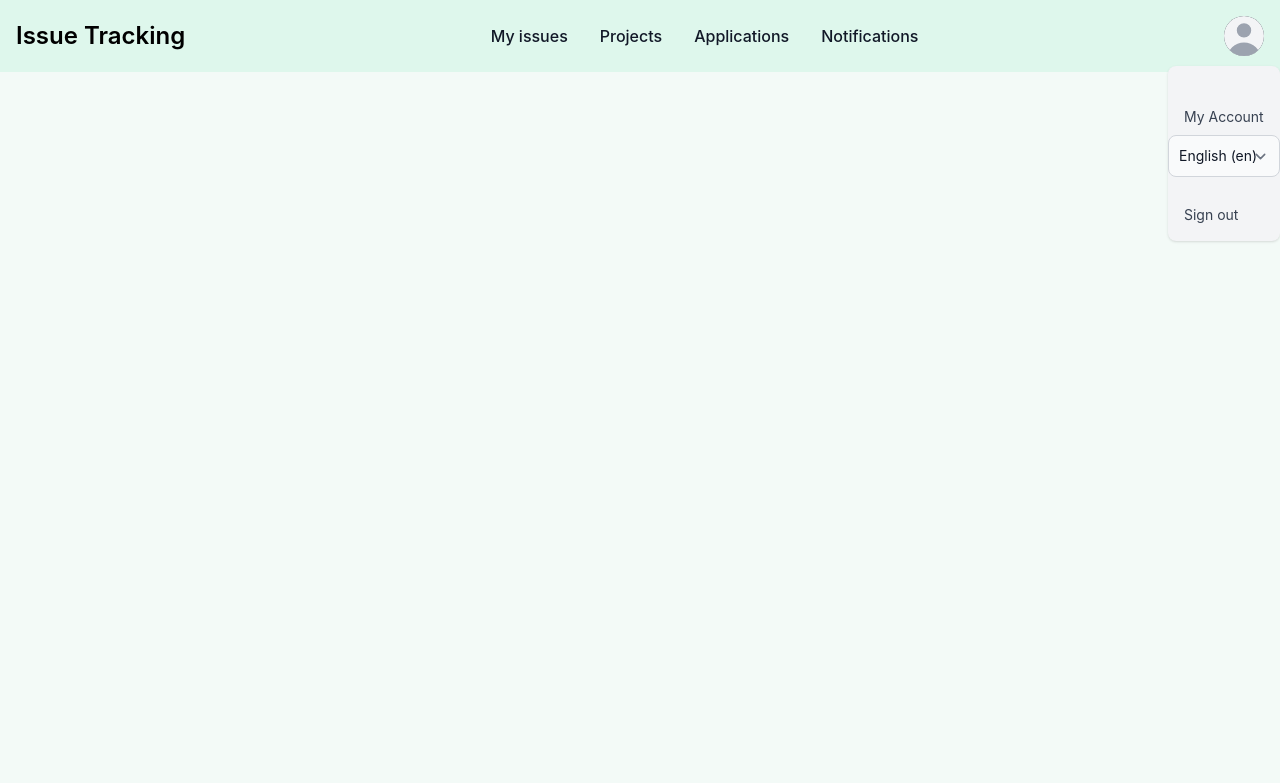
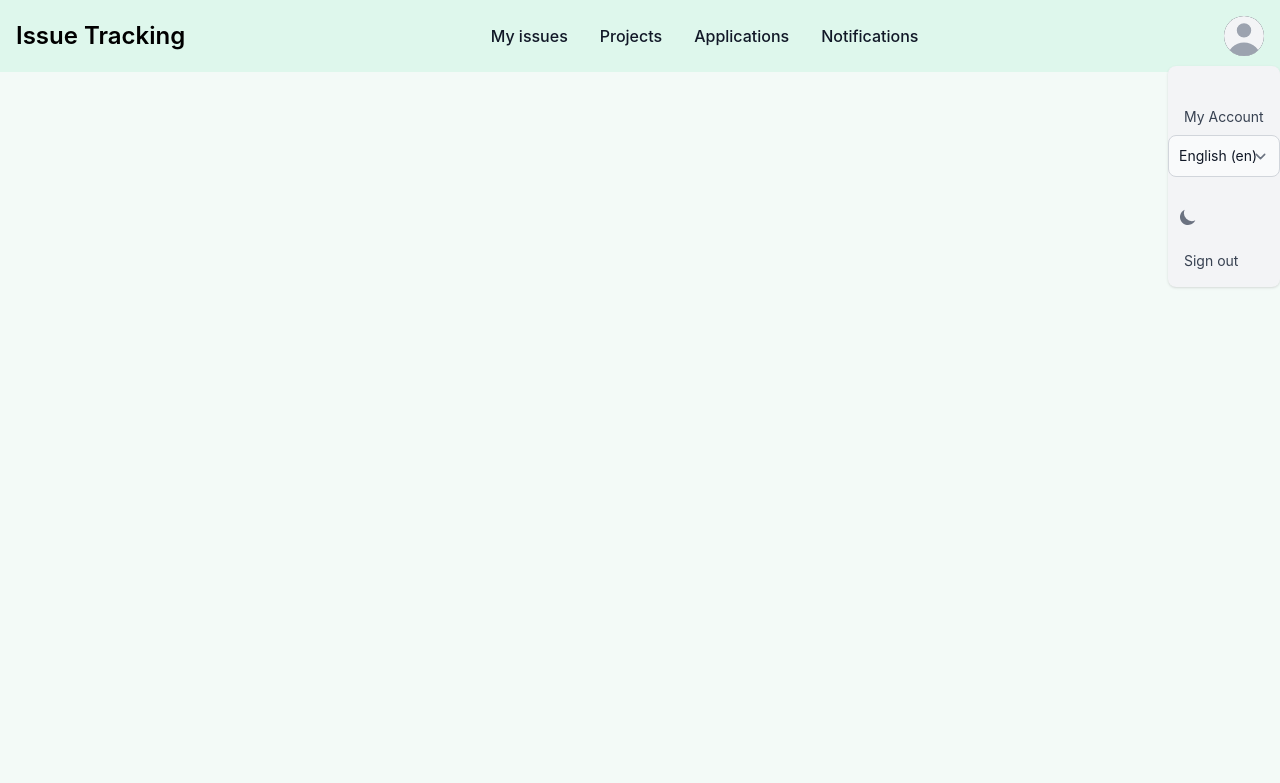
Before and after one commit to John94php/IssueTracking, a Django app: template templates/_auth.html in a window 1280 px wide, after a click on "Open user menu". Shown: the top 783 px of the page. Run offline with Django 3.2, Linux system fonts and the light colour scheme; the template is opened without the code that fills it: most values are stand-ins (such as "Sample title", 1, 10 or a date in 2020); some libraries are stand-ins or nearby versions.

Commit message:
add dark mode

```diff
--- a/tailwind.config.js
+++ b/tailwind.config.js
@@ -1,4 +1,5 @@
 module.exports = {
+  darkMode: 'class'
   content: [
       './templates/**/*.html',
             './node_modules/flowbite/**/*.js'
--- a/templates/_auth.html
+++ b/templates/_auth.html
@@ -14,7 +14,7 @@
     <link href="https://cdnjs.cloudflare.com/ajax/libs/flowbite/2.3.0/flowbite.min.css" rel="stylesheet"/>
     <script src="https://cdnjs.cloudflare.com/ajax/libs/flowbite/2.3.0/flowbite.min.js"></script>
 </head>
-<body class="bg-green-50">
+<body class="bg-green-50 dark:bg-gray-900">
 
 
 
@@ -59,6 +59,12 @@
     </div>
 </form>
 
+            </li>
+            <li>
+                <a id="theme-toggle" type="button" class="text-gray-500 dark:text-gray-400 hover:bg-gray-100 dark:hover:bg-gray-700 focus:outline-none focus:ring-4 focus:ring-gray-200 dark:focus:ring-gray-700 rounded-lg text-sm p-2.5">
+    <svg id="theme-toggle-dark-icon" class="hidden w-5 h-5" fill="currentColor" viewBox="0 0 20 20" xmlns="http://www.w3.org/2000/svg"><path d="M17.293 13.293A8 8 0 016.707 2.707a8.001 8.001 0 1010.586 10.586z"></path></svg>
+    <svg id="theme-toggle-light-icon" class="hidden w-5 h-5" fill="currentColor" viewBox="0 0 20 20" xmlns="http://www.w3.org/2000/svg"><path d="M10 2a1 1 0 011 1v1a1 1 0 11-2 0V3a1 1 0 011-1zm4 8a4 4 0 11-8 0 4 4 0 018 0zm-.464 4.95l.707.707a1 1 0 001.414-1.414l-.707-.707a1 1 0 00-1.414 1.414zm2.12-10.607a1 1 0 010 1.414l-.706.707a1 1 0 11-1.414-1.414l.707-.707a1 1 0 011.414 0zM17 11a1 1 0 100-2h-1a1 1 0 100 2h1zm-7 4a1 1 0 011 1v1a1 1 0 11-2 0v-1a1 1 0 011-1zM5.05 6.464A1 1 0 106.465 5.05l-.708-.707a1 1 0 00-1.414 1.414l.707.707zm1.414 8.486l-.707.707a1 1 0 01-1.414-1.414l.707-.707a1 1 0 011.414 1.414zM4 11a1 1 0 100-2H3a1 1 0 000 2h1z" fill-rule="evenodd" clip-rule="evenodd"></path></svg>
+</a>
             </li>
           <li>
             <a href="/logout" class="block px-4 py-2 text-sm text-gray-700 hover:bg-gray-100 dark:hover:bg-gray-600 dark:text-gray-200 dark:hover:text-white">{% trans "Sign out" %}</a>
@@ -111,7 +117,54 @@
     {% endblock content %}
 </div>
 <script src="https://cdnjs.cloudflare.com/ajax/libs/flowbite/2.3.0/flowbite.min.js"></script>
+<script>
+    // On page load or when changing themes, best to add inline in `head` to avoid FOUC
+    if (localStorage.getItem('color-theme') === 'dark' || (!('color-theme' in localStorage) && window.matchMedia('(prefers-color-scheme: dark)').matches)) {
+        document.documentElement.classList.add('dark');
+    } else {
+        document.documentElement.classList.remove('dark')
+    }
+    var themeToggleDarkIcon = document.getElementById('theme-toggle-dark-icon');
+var themeToggleLightIcon = document.getElementById('theme-toggle-light-icon');
 
+// Change the icons inside the button based on previous settings
+if (localStorage.getItem('color-theme') === 'dark' || (!('color-theme' in localStorage) && window.matchMedia('(prefers-color-scheme: dark)').matches)) {
+    themeToggleLightIcon.classList.remove('hidden');
+} else {
+    themeToggleDarkIcon.classList.remove('hidden');
+}
+
+var themeToggleBtn = document.getElementById('theme-toggle');
+
+themeToggleBtn.addEventListener('click', function() {
+
+    // toggle icons inside button
+    themeToggleDarkIcon.classList.toggle('hidden');
+    themeToggleLightIcon.classList.toggle('hidden');
+
+    // if set via local storage previously
+    if (localStorage.getItem('color-theme')) {
+        if (localStorage.getItem('color-theme') === 'light') {
+            document.documentElement.classList.add('dark');
+            localStorage.setItem('color-theme', 'dark');
+        } else {
+            document.documentElement.classList.remove('dark');
+            localStorage.setItem('color-theme', 'light');
+        }
+
+    // if NOT set via local storage previously
+    } else {
+        if (document.documentElement.classList.contains('dark')) {
+            document.documentElement.classList.remove('dark');
+            localStorage.setItem('color-theme', 'light');
+        } else {
+            document.documentElement.classList.add('dark');
+            localStorage.setItem('color-theme', 'dark');
+        }
+    }
+
+});
+</script>
 </body>
 
 </html>
```
